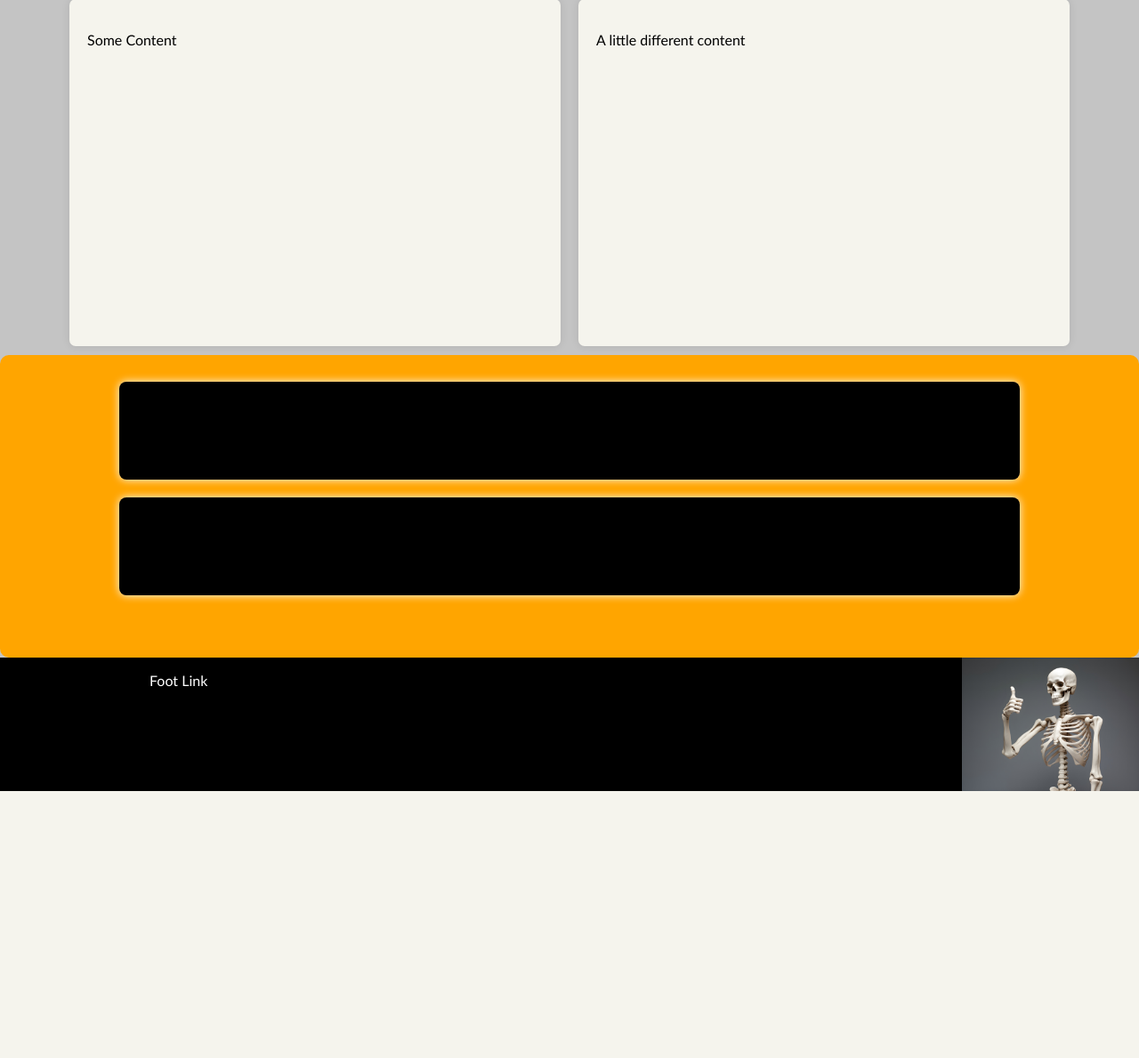
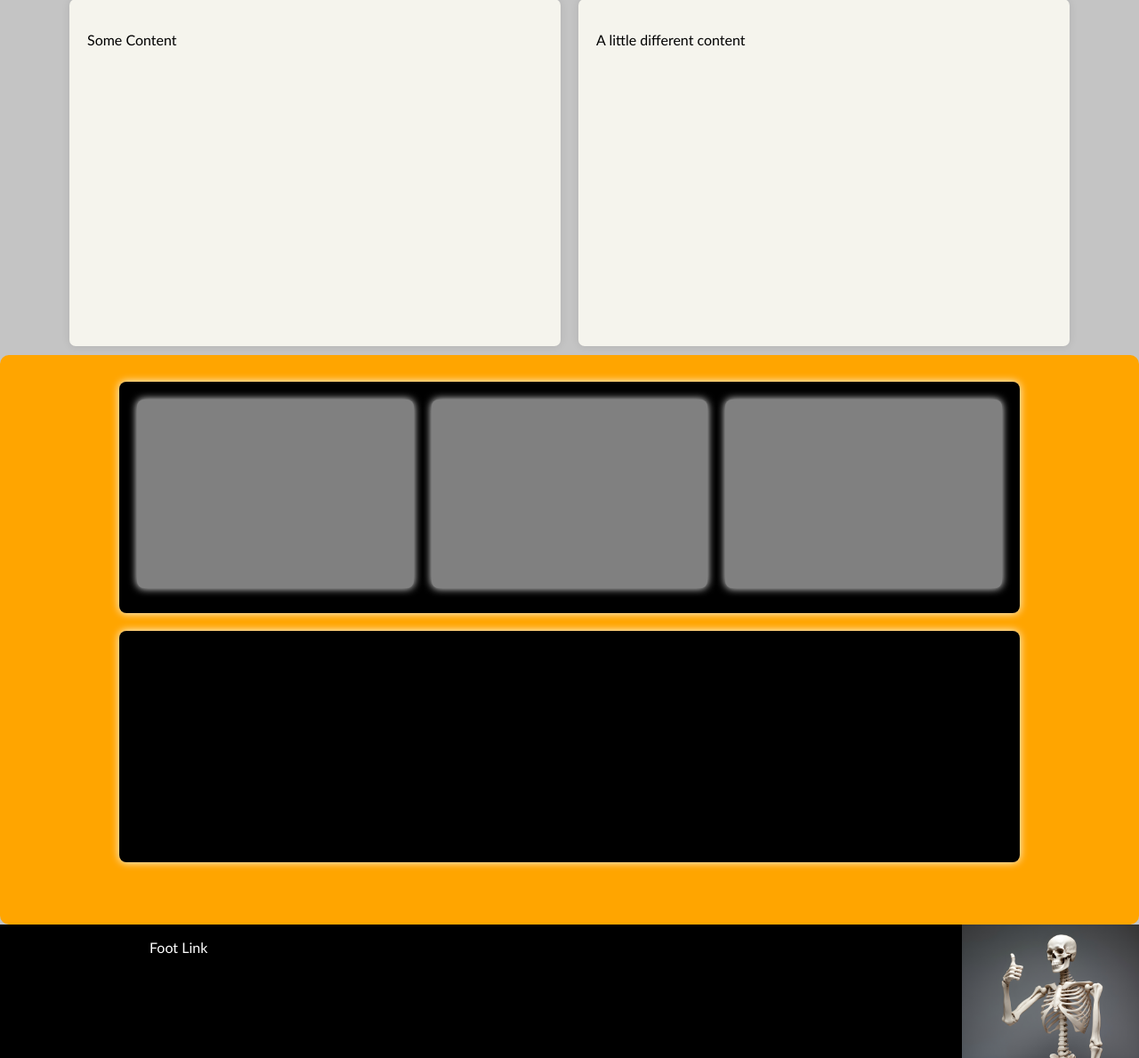
Before and after one commit to jlarry77/html, a PHP site: page /playground/main.php in a window 1280 px wide. Shown: the part 224-1413 px from the top of the page at 89% size. Before the commit the page ends 1113 px from the top, so only its background shows below. Run offline with PHP 8.4, Linux system fonts and the light colour scheme.

Commit message:
more .css practice, adding boxes inside boxes with flex-box.

```diff
--- a/playground/main.php
+++ b/playground/main.php
@@ -29,6 +29,9 @@
     <div class="main-content">
         <div class="main-left-cont">
             <p>Some Content</p>
+
+
+
         </div>
         <div class = "main-right-cont">
             <p>A little different content</p>
@@ -38,7 +41,15 @@
     <div class = "secondary-content">
         <div class = "top-row">
 
+        <div class="left-sub-cont">
         </div>
+        <div class="middle-sub-cont">
+
+        </div>
+        <div class="right-sub-cont">
+        </div>
+
+    </div>
         <div class="bottom-row">
 
         </div>
--- a/playground/style/main-styles.css
+++ b/playground/style/main-styles.css
@@ -88,24 +88,60 @@ body {
     border-radius: 10px;
     align-items: center;
     padding: 20px;
-    height: 300px;
+    height: 600px;
 
 }
 
 .secondary-content .top-row {
-    height: 30%;
+    display: flex;
+    height: 40%;
     width: 80%;
+    flex-direction: row;
     background-color: black;
     border-radius: 8px;
     padding: 10px;
     box-shadow: 0 0 10px rgba(255, 255, 255);
     margin: 10px;
+    justify-content: center;
 }
 
 .secondary-content .bottom-row {
-    height: 30%;
+    height: 40%;
     width: 80%;
     background-color: black;
+    border-radius: 8px;
+    padding: 10px;
+    margin: 10px;
+    box-shadow: 0 0 10px rgba(255, 255, 255);
+}
+
+.secondary-content .top-row .left-sub-cont {
+    display: flex;
+    height: 80%;
+    width: 30%;
+    background-color: gray;
+    border-radius: 8px;
+    padding: 10px;
+    margin: 10px;
+    box-shadow: 0 0 10px rgba(255, 255, 255);
+}
+
+.secondary-content .top-row .middle-sub-cont {
+    display: flex;
+    height: 80%;
+    width: 30%;
+    background-color: gray;
+    border-radius: 8px;
+    padding: 10px;
+    margin: 10px;
+    box-shadow: 0 0 10px rgba(255, 255, 255);
+}
+
+.secondary-content .top-row .right-sub-cont {
+    display: flex;
+    height: 80%;
+    width: 30%;
+    background-color: gray;
     border-radius: 8px;
     padding: 10px;
     margin: 10px;
```
